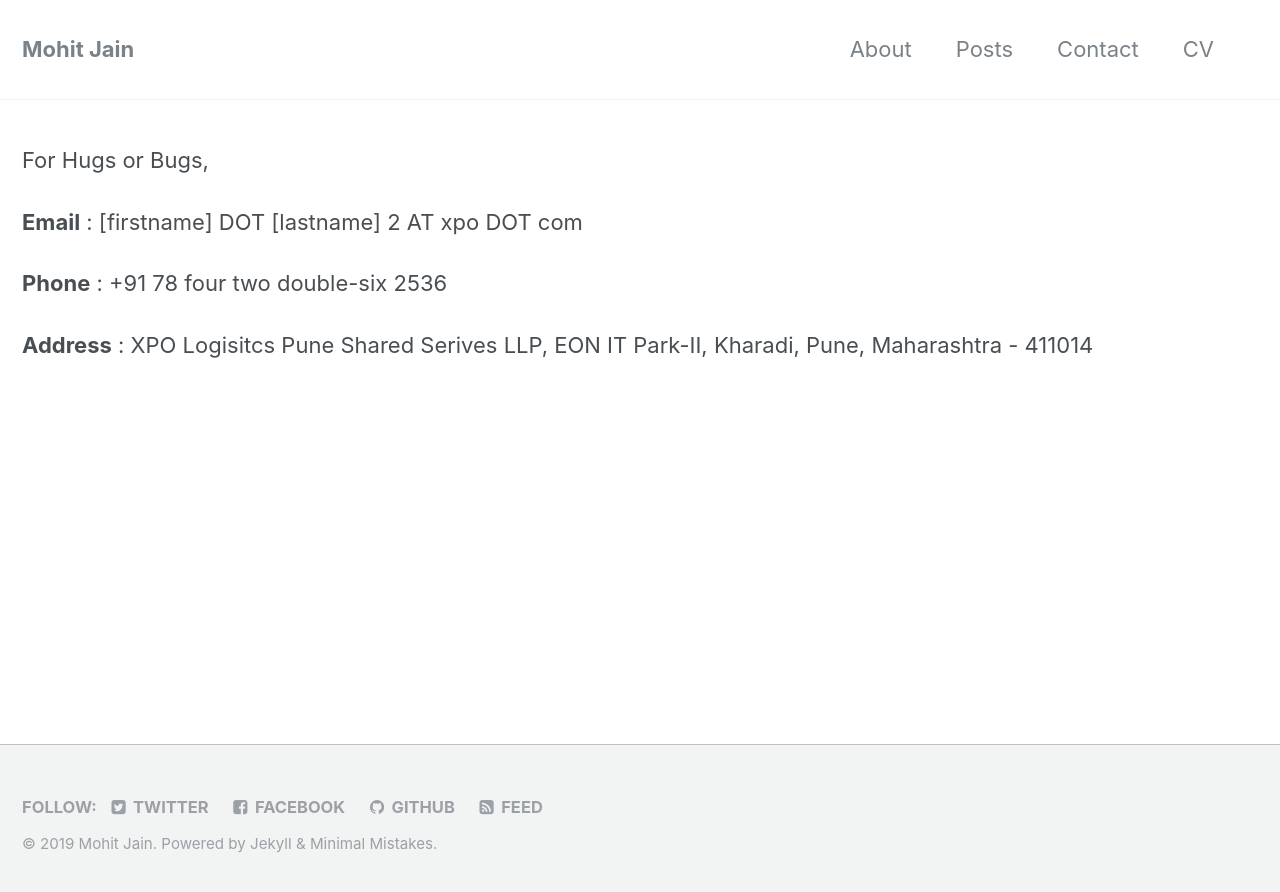
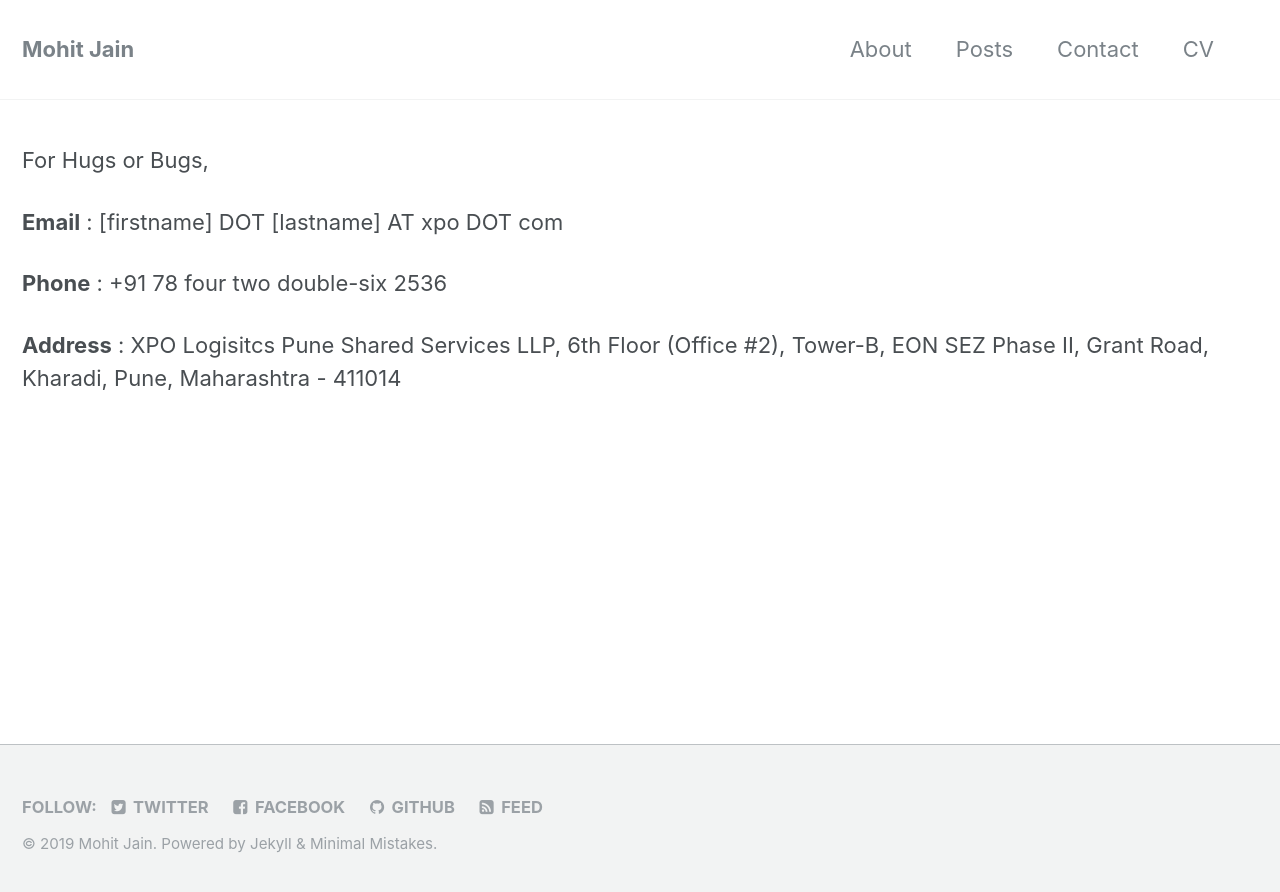
Before and after one commit to NightFury13/nightfury13.github.io, a Jekyll site: the page built from _pages/contact.md, in a window 1280 px wide. Shown: the top 892 px of the page. Built offline with Jekyll 4.4.1, drawn with Linux system fonts in a browser that asks for light colours.

Commit message:
Update contact.md

```diff
--- a/_pages/contact.md
+++ b/_pages/contact.md
@@ -6,8 +6,8 @@ permalink: /contact/
 
 For Hugs or Bugs,
 
-**Email** : [firstname] DOT [lastname] 2 AT xpo DOT com
+**Email** : [firstname] DOT [lastname] AT xpo DOT com
 
 **Phone** : +91 78 four two double-six 2536
 
-**Address** : XPO Logisitcs Pune Shared Serives LLP, EON IT Park-II, Kharadi, Pune, Maharashtra - 411014
+**Address** : XPO Logisitcs Pune Shared Services LLP, 6th Floor (Office #2), Tower-B, EON SEZ Phase II, Grant Road, Kharadi, Pune, Maharashtra - 411014
```
